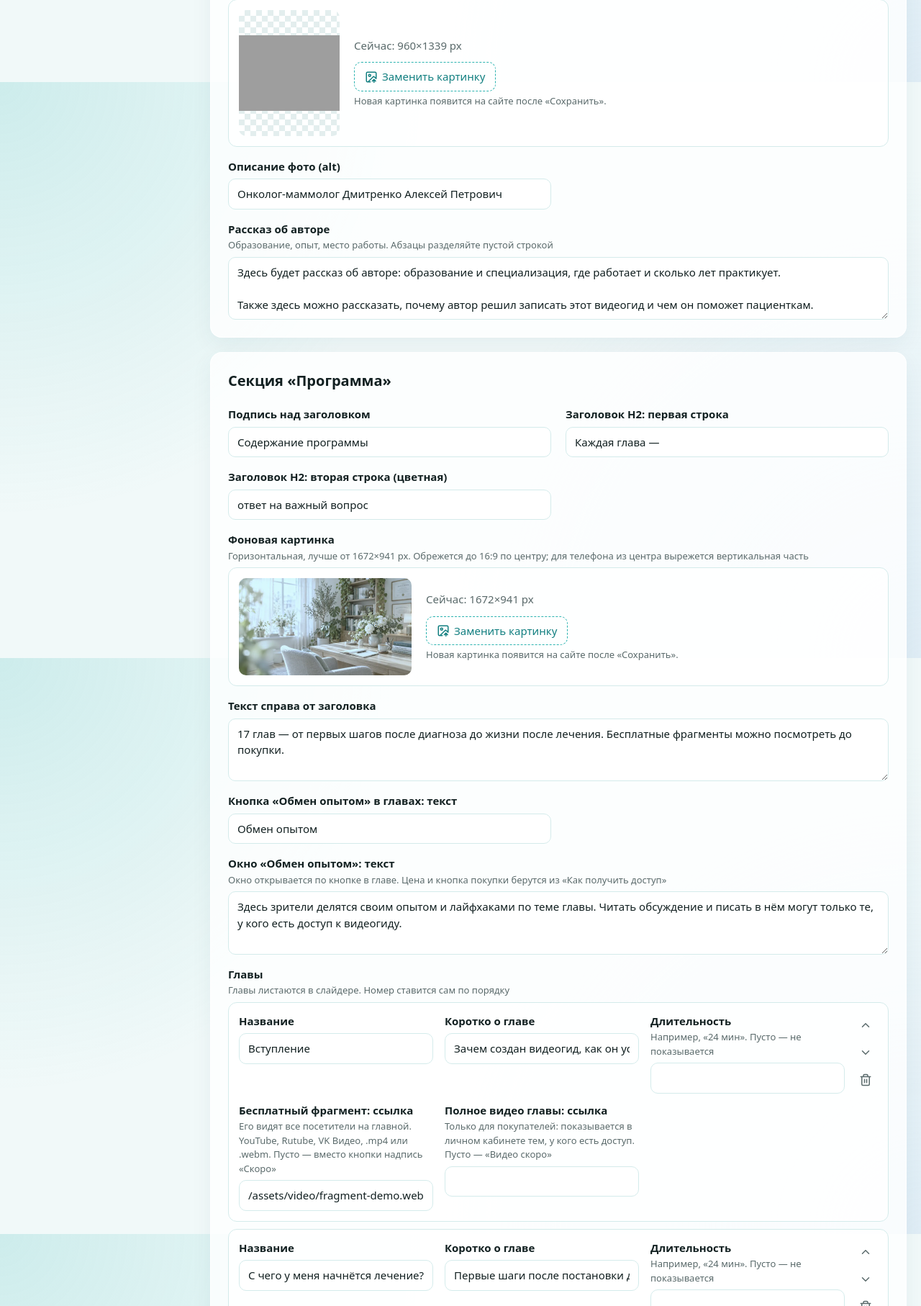
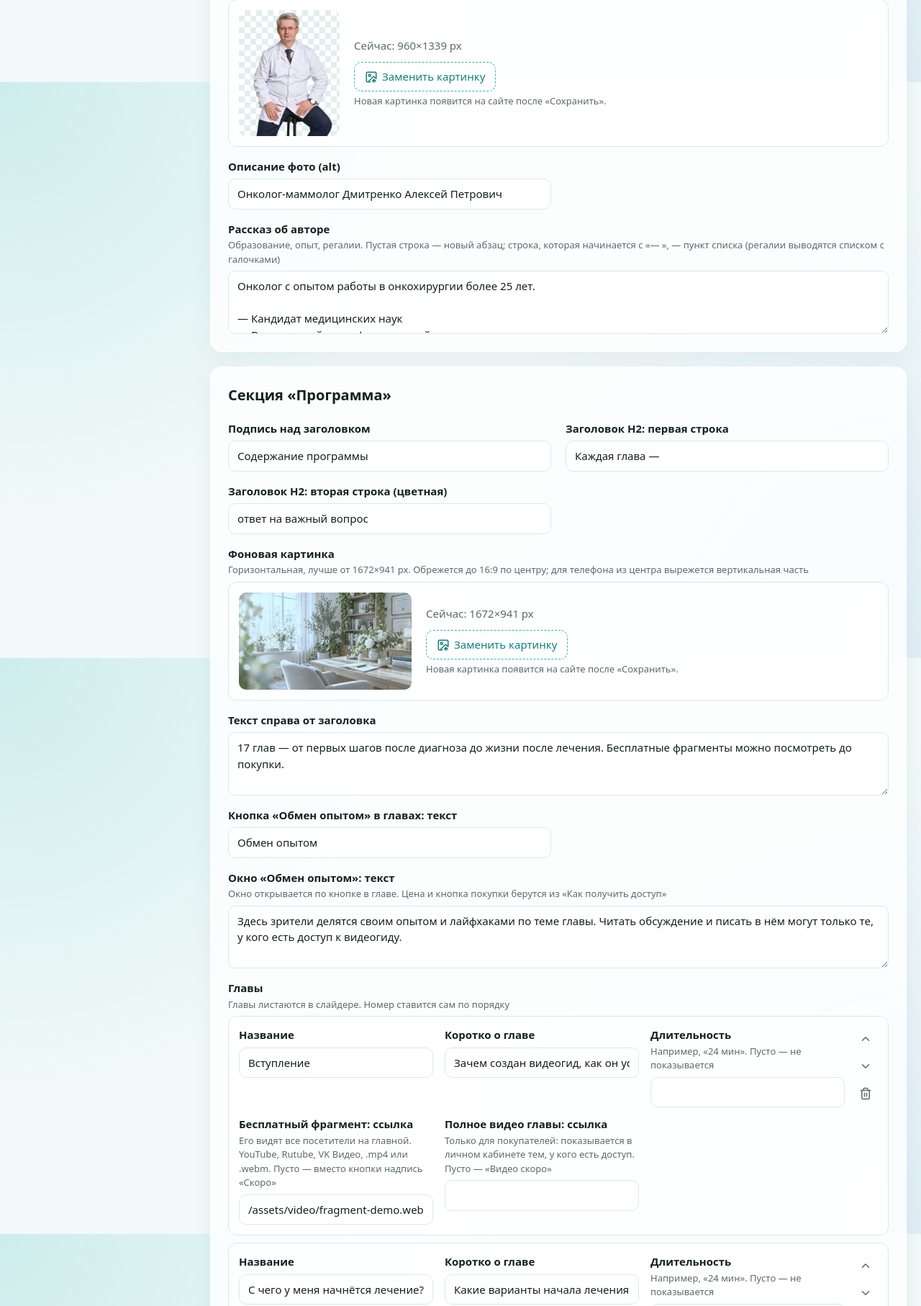
Before and after one commit to VLAD-NIKO-OnLine-space/medical-site, a PHP site: page /admin/ in a window 1280 px wide. Shown: the part 4686-6500 px from the top of the page at 72% size. Run offline with PHP 8.4, Linux system fonts and the light colour scheme; the visitor is signed in with stand-in values (Sample User, id 1); data comes from the database, SQL or seed files in the repository; both versions use the stored data as it was after the commit; some libraries are stand-ins or nearby versions; grey boxes are pictures that could not be loaded.

Commit message:
Настоящее фото и регалии автора, описания глав от заказчика
- «Об авторе»: реальное фото врача (нарезка 640/960 в AVIF, WebP, PNG),
  рамка в пропорциях фото — фигура крупнее
- Рассказ об авторе: опыт в онкохирургии 25+ лет и регалии списком с галочками
  (строки «— » в админке)
- Описания глав 2–7 и 9 — текст заказчика, остальные утверждены
- FAQ: факты об авторе вместо «многолетнего опыта»

Co-Authored-By: Claude Opus 5.5 <noreply@anthropic.com>

```diff
--- a/content.php
+++ b/content.php
@@ -116,7 +116,7 @@ return [
                 'default' => ['src' => '/assets/img/doctor', 'w' => [640, 960], 'ext' => 'png', 'width' => 960, 'height' => 1200],
             ],
             'photo_alt' => ['label' => 'Описание фото (alt)', 'type' => 'text', 'default' => 'Онколог-маммолог Дмитренко Алексей Петрович'],
-            'bio' => ['label' => 'Рассказ об авторе', 'type' => 'textarea', 'optional' => true, 'hint' => 'Образование, опыт, место работы. Абзацы разделяйте пустой строкой', 'default' => "Здесь будет рассказ об авторе: образование и специализация, где работает и сколько лет практикует.\n\nТакже здесь можно рассказать, почему автор решил записать этот видеогид и чем он поможет пациенткам."],
+            'bio' => ['label' => 'Рассказ об авторе', 'type' => 'textarea', 'optional' => true, 'hint' => 'Образование, опыт, регалии. Пустая строка — новый абзац; строка, которая начинается с «— », — пункт списка (регалии выводятся списком с галочками)', 'default' => "Онколог с опытом работы в онкохирургии более 25 лет.\n\n— Кандидат медицинских наук\n— Врач высшей квалификационной категории\n— Автор 4 изобретений по диагностике и лечению рака\n— Автор 41 научной статьи в отечественной и зарубежной литературе\n— Участник онкологических конгрессов в России, странах СНГ и Евросоюза\n— Член Российского общества онкомаммологов\n— Член Национального союза «Ассоциация онкологов России»"],
         ],
     ],
     'program' => [
@@ -151,14 +151,14 @@ return [
                 ],
                 'default' => [
                     ['title' => 'Вступление', 'text' => 'Зачем создан видеогид, как он устроен и в каком порядке его смотреть.', 'duration' => '', 'video_url' => '/assets/video/fragment-demo.webm'],
-                    ['title' => 'С чего у меня начнётся лечение?', 'text' => 'Первые шаги после постановки диагноза и что происходит в первые недели.', 'duration' => '', 'video_url' => ''],
-                    ['title' => 'Как конкретно меня будут лечить?', 'text' => 'Из каких этапов складывается лечение и от чего зависит их порядок.', 'duration' => '', 'video_url' => ''],
-                    ['title' => 'Что такое «биопсия», «гистоанализ» и «ИГХ»?', 'text' => 'Простыми словами о главных исследованиях и о том, как читать их заключения.', 'duration' => '', 'video_url' => ''],
-                    ['title' => 'Разный рак молочной железы. Что это значит?', 'text' => 'Чем отличаются виды рака молочной железы и почему лечение у всех разное.', 'duration' => '', 'video_url' => ''],
-                    ['title' => 'Рак молочной железы. Какая у меня будет операция?', 'text' => 'Какие бывают операции и от чего зависит их выбор.', 'duration' => '', 'video_url' => ''],
-                    ['title' => 'Какие у операции могут быть последствия?', 'text' => 'Отёк, нарушение чувствительности и другие возможные изменения после операции.', 'duration' => '', 'video_url' => ''],
+                    ['title' => 'С чего у меня начнётся лечение?', 'text' => 'Какие варианты начала лечения существуют и как определяют дебют лечения в каждом случае. Поясняется логика выбора.', 'duration' => '', 'video_url' => ''],
+                    ['title' => 'Как конкретно меня будут лечить?', 'text' => 'Каждая больная имеет свой набор видов лечения. Обсуждается, какими они бывают и принцип их подбора в каждом случае.', 'duration' => '', 'video_url' => ''],
+                    ['title' => 'Что такое «биопсия», «гистоанализ» и «ИГХ»?', 'text' => 'Простыми словами о главных исследованиях и о том, какое значение они имеют для лечения.', 'duration' => '', 'video_url' => ''],
+                    ['title' => 'Разный рак молочной железы. Что это значит?', 'text' => 'Какие виды рака молочной железы бывают, чем они отличаются и почему лечение у всех разное.', 'duration' => '', 'video_url' => ''],
+                    ['title' => 'Рак молочной железы. Какая у меня будет операция?', 'text' => 'Обсуждаются принципы, по которым выбирают тип операции в каждом конкретном случае. Роль самой больной в принятии решения.', 'duration' => '', 'video_url' => ''],
+                    ['title' => 'Какие у операции могут быть последствия?', 'text' => 'Обсуждаются наиболее частые изменения после операции, а также причины и вероятность их развития.', 'duration' => '', 'video_url' => ''],
                     ['title' => 'Реабилитация после операции', 'text' => 'Как проходит восстановление после операции и чем можно себе помочь.', 'duration' => '', 'video_url' => ''],
-                    ['title' => 'Как мне готовиться к химиотерапии и чего ждать от неё?', 'text' => 'Как проходят курсы и какие побочные эффекты бывают.', 'duration' => '', 'video_url' => ''],
+                    ['title' => 'Как мне готовиться к химиотерапии и чего ждать от неё?', 'text' => 'Доступно поясняется смысл химиотерапии. Обсуждаются вопросы подготовки и настроя к важнейшему этапу лечения.', 'duration' => '', 'video_url' => ''],
                     ['title' => 'Сколько я проживу после лечения?', 'text' => 'От чего зависит прогноз и как его оценивают врачи.', 'duration' => '', 'video_url' => ''],
                     ['title' => 'Как мне жить и наблюдаться после завершения лечения рака молочной железы?', 'text' => 'Как устроена жизнь после лечения и как часто приходить к врачу.', 'duration' => '', 'video_url' => ''],
                     ['title' => 'Что я должна знать про обследования для раннего выявления возврата болезни?', 'text' => 'Какие обследования проходят после лечения и на что обращать внимание.', 'duration' => '', 'video_url' => ''],
@@ -273,7 +273,7 @@ return [
                 'default' => [
                     ['question' => "Кому подойдёт видеогид?", 'answer' => "Женщинам с диагнозом «рак молочной железы» на любом этапе: сразу после постановки диагноза, во время лечения и после его завершения. Отдельные главы посвящены IV стадии и возврату болезни, оформлению инвалидности и психологическим аспектам лечения.\n\nВидеогид будет полезен и близким: он помогает понять, что происходит на каждом этапе лечения."],
                     ['question' => "Заменяет ли видеогид консультацию онколога?", 'answer' => "Нет. Видеогид — информационный материал: он объясняет, как устроено лечение, и помогает понять язык, на котором говорят специалисты. С ним проще подготовить вопросы к приёму и разобраться в рекомендациях врача.\n\nРешения об обследовании и лечении принимайте вместе с лечащим врачом."],
-                    ['question' => "Чем видеогид отличается от информации в интернете?", 'answer' => "В интернете много разрозненных сведений, и разобраться в них в одиночку трудно. Здесь всё нужное собрано в одном месте и изложено по порядку: от первых шагов после диагноза до жизни после лечения.\n\nЛекции ведёт онколог-маммолог, материал основан на его многолетнем опыте и изложен понятным языком."],
+                    ['question' => "Чем видеогид отличается от информации в интернете?", 'answer' => "В интернете много разрозненных сведений, и разобраться в них в одиночку трудно. Здесь всё нужное собрано в одном месте и изложено по порядку: от первых шагов после диагноза до жизни после лечения.\n\nЛекции ведёт онколог-маммолог, кандидат медицинских наук с опытом работы в онкохирургии более 25 лет. Материал изложен понятным языком."],
                     ['question' => "Можно ли посмотреть что-нибудь до покупки?", 'answer' => "Да. В начале страницы — видеопрезентация автора о том, чем полезен гид. А в программе у глав с бесплатным фрагментом есть кнопка «Смотреть фрагмент»: фрагменты открываются без оплаты и регистрации."],
                     ['question' => "Сколько стоит доступ и как его оплатить?", 'answer' => "Цена указана в разделе «Как получить доступ». Оплата разовая — без подписки и автоматических списаний. Оплатить можно банковской картой или через СБП, после оплаты на почту придёт кассовый чек."],
                     ['question' => "Как я получу доступ после оплаты?", 'answer' => "Доступ откроется автоматически, как только пройдёт оплата. На почту, указанную при покупке, придёт письмо со ссылкой — по ней нужно задать пароль. Дальше входите на сайт через кнопку «Войти» по почте и паролю.\n\nЕсли письмо не пришло в течение часа, проверьте папку «Спам» и напишите нам на {email} — откроем доступ вручную."],
--- a/templates/author.php
+++ b/templates/author.php
@@ -6,7 +6,8 @@ $photo = is_file(__DIR__ . "/../public{$c['photo']['src']}-{$c['photo']['w'][0]}
 <section class="author" id="o-vrache" aria-labelledby="author-title">
 <div class="container">
 <div class="author__panel">
-<div class="author__photo<?= $photo ? '' : ' author__photo--empty' ?>">
+<?php /* рамка в пропорциях самого фото — фигура занимает всю ширину колонки */ ?>
+<div class="author__photo<?= $photo ? '' : ' author__photo--empty' ?>"<?= $photo ? ' style="aspect-ratio: ' . (int) $c['photo']['width'] . ' / ' . (int) $c['photo']['height'] . '"' : '' ?>>
 <?php if ($photo): ?>
 <?= picture($c['photo'], '(max-width: 1024px) 90vw, 40vw', $c['photo_alt'], 'loading="lazy" decoding="async"') ?>
 <?php else: ?>
@@ -32,7 +33,7 @@ $photo = is_file(__DIR__ . "/../public{$c['photo']['src']}-{$c['photo']['w'][0]}
 <?php endif; ?>
 <?php if ($c['bio'] !== ''): ?>
 <div class="author__bio">
-<?= paragraphs($c['bio']) ?>
+<?= rich_text($c['bio']) ?>
 </div>
 <?php endif; ?>
 </div>
```
Also changed, not shown: data/site.sqlite, public/assets/css/style.css, public/uploads/author-photo-08a68a1a-640.avif (added), public/uploads/author-photo-08a68a1a-640.png (added), public/uploads/author-photo-08a68a1a-640.webp (added), public/uploads/author-photo-08a68a1a-960.avif (added), public/uploads/author-photo-08a68a1a-960.png (added), public/uploads/author-photo-08a68a1a-960.webp (added).
